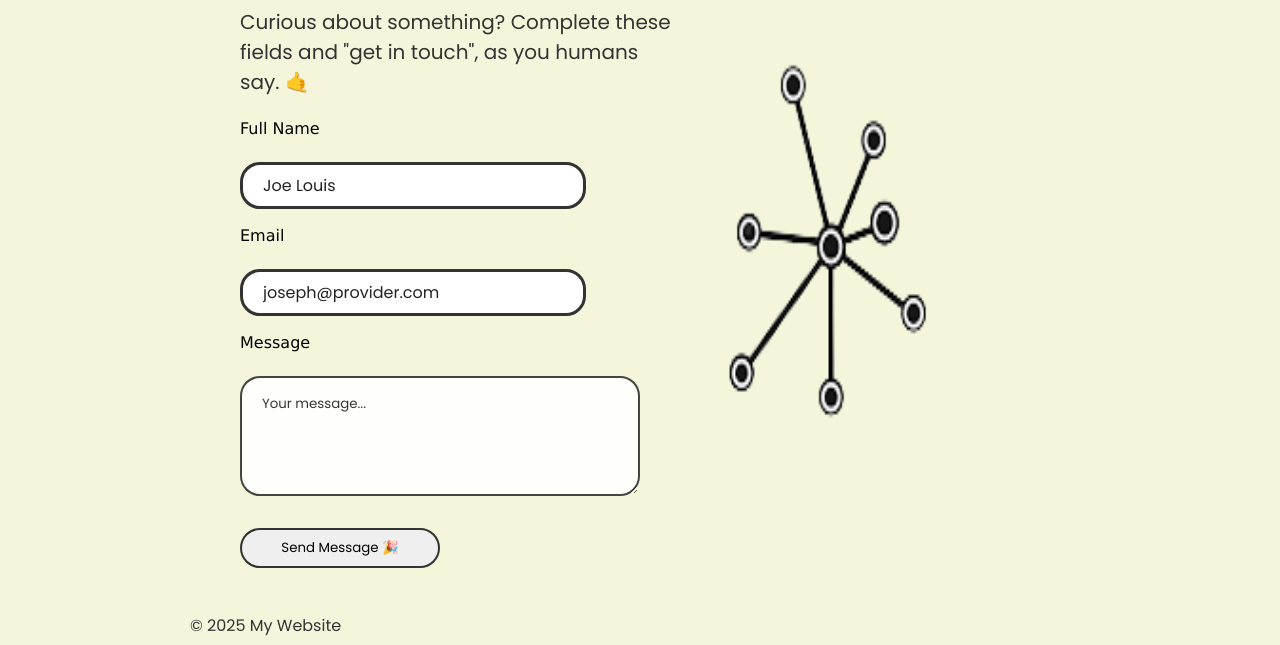
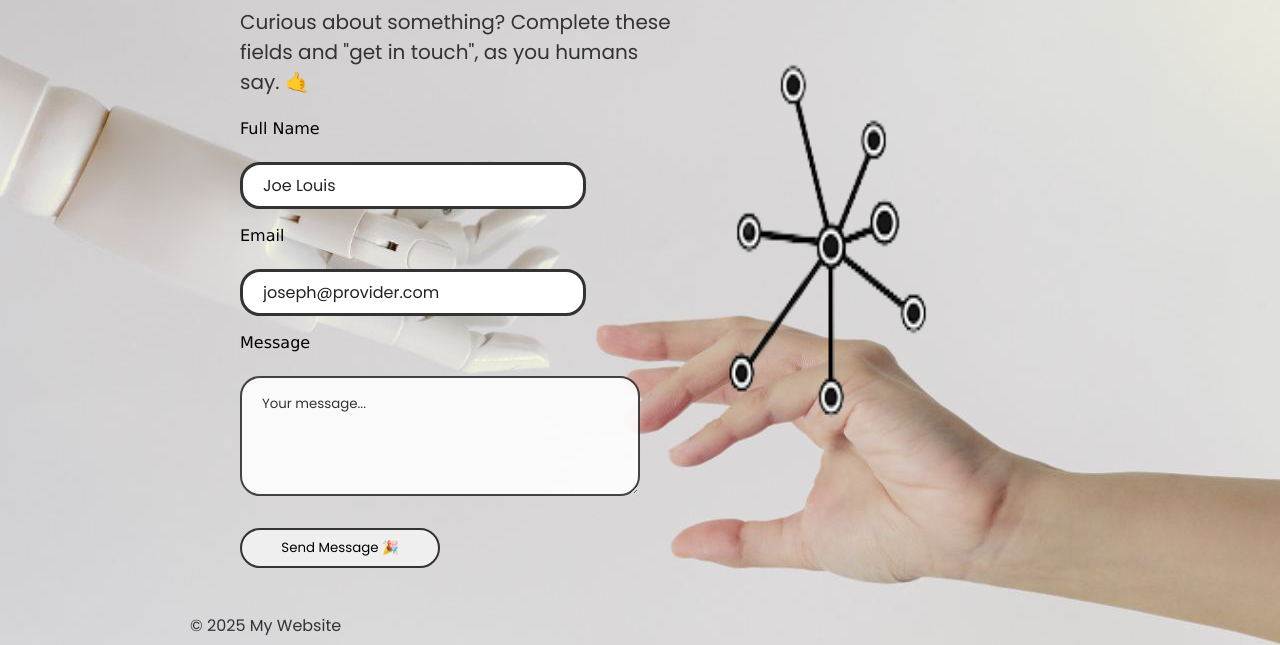
Before and after one commit to xpieemma/scrimba-project-sba, a website built with Vite: page index.html in a window 1280 px wide. Shown: the part 171-816 px from the top of the page. Built offline with nearby package versions, Linux system fonts and the light colour scheme.

Commit message:
Comment out background image

```diff
--- a/index.css
+++ b/index.css
@@ -15,7 +15,7 @@ body,
 body {
   background-color: transparent;
   background-blend-mode: darken;
-  /* background-image: url(images/connect.jpg); */
+  background-image: url(images/connect.jpg);
   background-color: beige;
   background-size: cover;
 }
```
Also changed, not shown: README.md.
